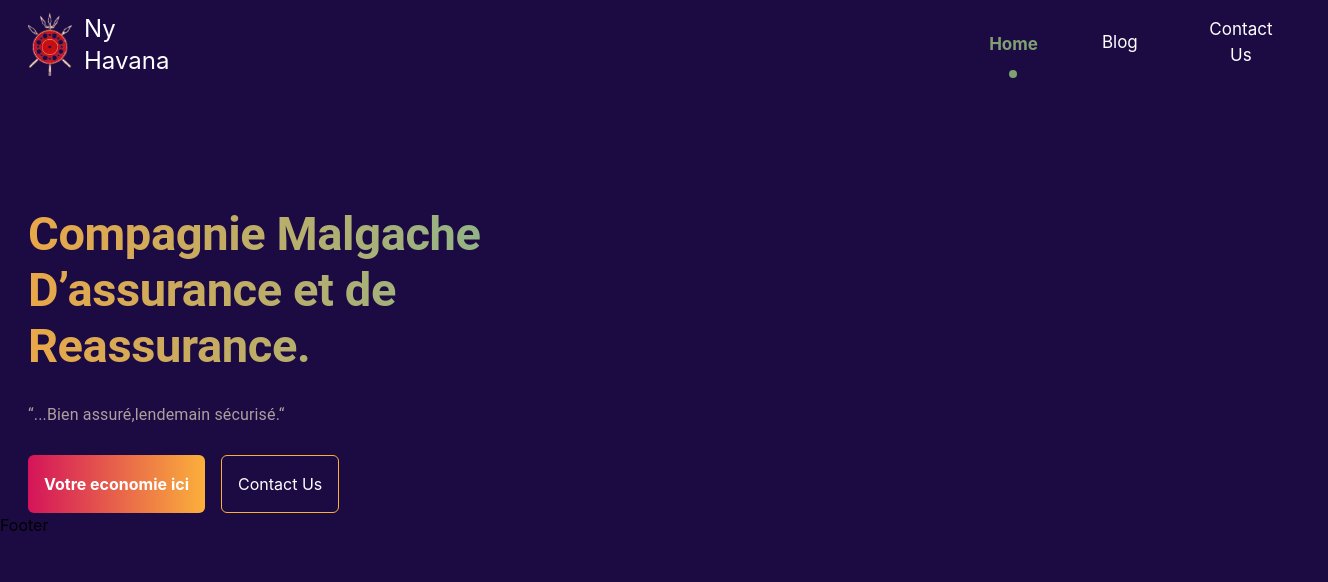
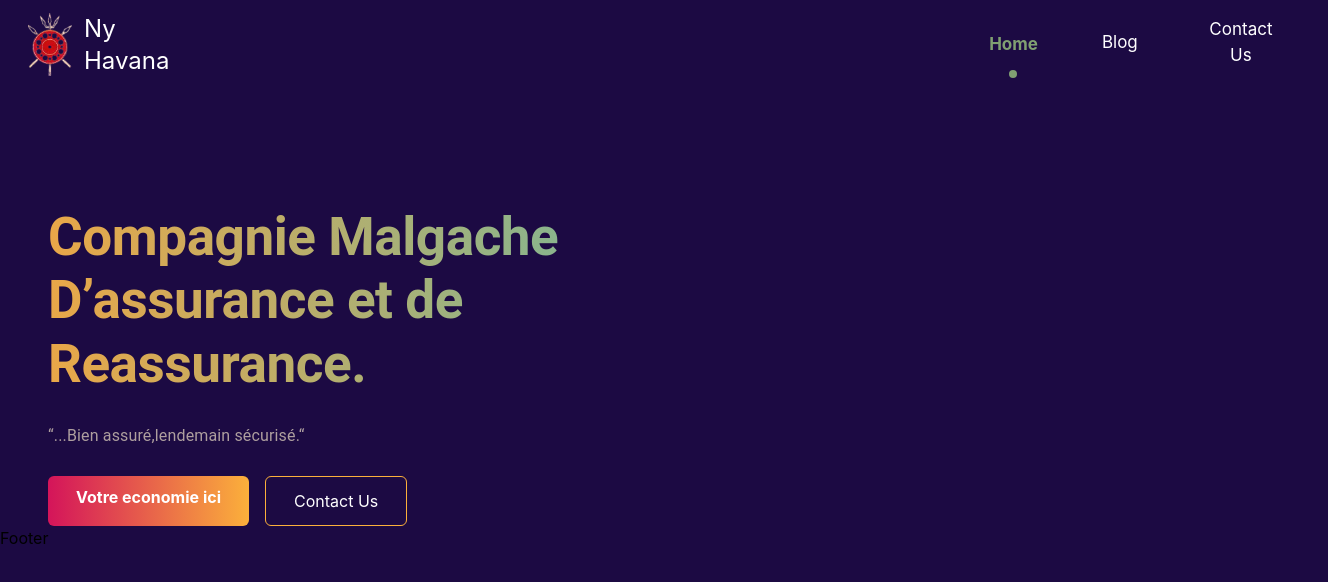
Before and after one commit to rakotoarisonlandry/Ny_Havana, a React (Create React App) app: page / in a window 1280 px wide. Shown: the top 582 px of the page, 1328 px wide, since content can reach past the window. Built offline with nearby package versions, Linux system fonts and the light colour scheme.

Commit message:
new commit

```diff
--- a/src/pages/Home.jsx
+++ b/src/pages/Home.jsx
@@ -17,21 +17,21 @@ function Home() {
 
   const customStyle = {
     fontWeight: 700, // La valeur 800 correspond à "extrabold" en termes de poids de police
-    fontSize: "47px", // Taille de police personnalisée
+    fontSize: "53px", // Taille de police personnalisée
   };
   return (
     <>
-      <div className="w-full pt-32 pl-7 flex">
+      <div className="w-full mt-32 ml-12 flex ">
         <div className="w-[50%] space-y-7 ">
-          <Typography variant="h2" className="text-gradient" style={customStyle}>
+          <Typography variant="h2" className="text-gradient " style={customStyle}>
             Compagnie Malgache D’assurance et de Reassurance.
           </Typography>
           <Typography variant="body1" className="text-base text-[#AE9F9F]">
             “...Bien assuré,lendemain sécurisé.“
           </Typography>
           <div className="flex space-x-4">
-            <button className="p-4 rounded-md text-[#fff]  font-bold bg-gradient-to-r from-[#D4145A] to-[#FBB03B]">Votre economie ici</button>
-            <button className="text-[#fff] rounded-md border-[1px] border-[#FBB03B] p-4">Contact Us</button>
+            <button className="pt-1 pb-3 pl-7 pr-7 rounded-md text-[#fff]  font-bold bg-gradient-to-r from-[#D4145A] to-[#FBB03B]">Votre economie ici</button>
+            <button className="text-[#fff] rounded-md border-[1px] border-[#FBB03B] pt-3 pb-3 pl-7 pr-7">Contact Us</button>
           </div>
         </div>
         <div></div>
```
